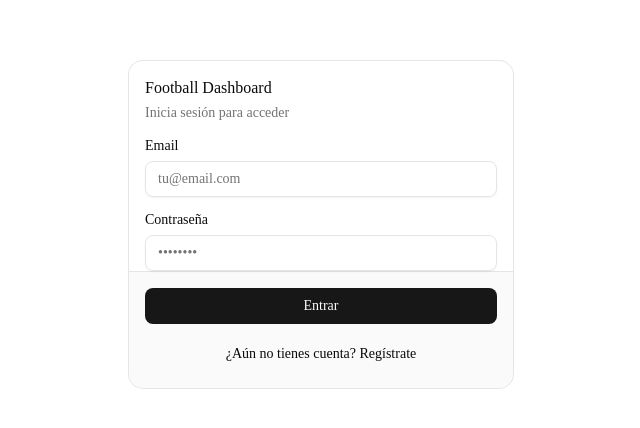
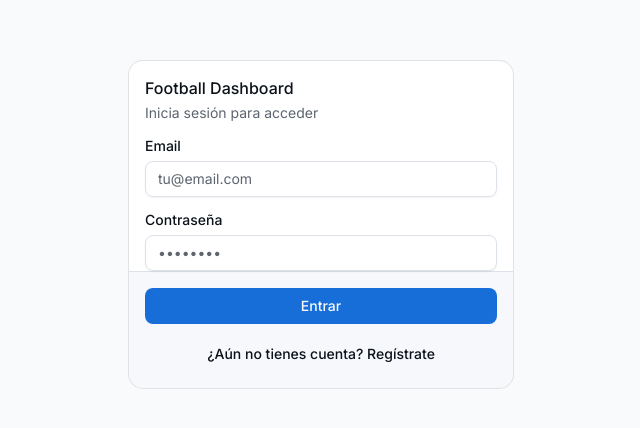
Before and after one commit to mrprocsorare/dashboard-laliga, a Next.js app: page /login in a window 1280 px wide. Shown: the part 176-604 px from the top of the page, without its empty margins (319-959 px from the left). Built offline with nearby package versions, Linux system fonts and the light colour scheme.

Commit message:
UX: enlaces a fuentes en desglose + rediseño tipografico (Inter) y paleta

```diff
--- a/app/globals.css
+++ b/app/globals.css
@@ -7,9 +7,9 @@
 @theme inline {
   --color-background: var(--background);
   --color-foreground: var(--foreground);
-  --font-sans: var(--font-sans);
-  --font-mono: var(--font-geist-mono);
-  --font-heading: var(--font-sans);
+  --font-sans: var(--font-sans), ui-sans-serif, system-ui, sans-serif;
+  --font-mono: ui-monospace, "SF Mono", "Cascadia Code", Menlo, monospace;
+  --font-heading: var(--font-sans), ui-sans-serif, system-ui, sans-serif;
   --color-sidebar-ring: var(--sidebar-ring);
   --color-sidebar-border: var(--sidebar-border);
   --color-sidebar-accent-foreground: var(--sidebar-accent-foreground);
@@ -49,24 +49,24 @@
 }
 
 :root {
-  --background: oklch(1 0 0);
-  --foreground: oklch(0.145 0 0);
+  --background: oklch(0.985 0.003 250);
+  --foreground: oklch(0.18 0.02 256);
   --card: oklch(1 0 0);
-  --card-foreground: oklch(0.145 0 0);
+  --card-foreground: oklch(0.18 0.02 256);
   --popover: oklch(1 0 0);
-  --popover-foreground: oklch(0.145 0 0);
-  --primary: oklch(0.205 0 0);
+  --popover-foreground: oklch(0.18 0.02 256);
+  --primary: oklch(0.55 0.18 257);
   --primary-foreground: oklch(0.985 0 0);
-  --secondary: oklch(0.97 0 0);
-  --secondary-foreground: oklch(0.205 0 0);
-  --muted: oklch(0.97 0 0);
-  --muted-foreground: oklch(0.556 0 0);
-  --accent: oklch(0.97 0 0);
-  --accent-foreground: oklch(0.205 0 0);
+  --secondary: oklch(0.96 0.01 250);
+  --secondary-foreground: oklch(0.25 0.03 256);
+  --muted: oklch(0.96 0.01 250);
+  --muted-foreground: oklch(0.5 0.02 256);
+  --accent: oklch(0.95 0.02 250);
+  --accent-foreground: oklch(0.3 0.05 257);
   --destructive: oklch(0.577 0.245 27.325);
-  --border: oklch(0.922 0 0);
-  --input: oklch(0.922 0 0);
-  --ring: oklch(0.708 0 0);
+  --border: oklch(0.91 0.01 250);
+  --input: oklch(0.91 0.01 250);
+  --ring: oklch(0.55 0.18 257);
   --chart-1: oklch(0.87 0 0);
   --chart-2: oklch(0.556 0 0);
   --chart-3: oklch(0.439 0 0);
@@ -84,37 +84,37 @@
 }
 
 .dark {
-  --background: oklch(0.145 0 0);
-  --foreground: oklch(0.985 0 0);
-  --card: oklch(0.205 0 0);
-  --card-foreground: oklch(0.985 0 0);
-  --popover: oklch(0.205 0 0);
-  --popover-foreground: oklch(0.985 0 0);
-  --primary: oklch(0.922 0 0);
-  --primary-foreground: oklch(0.205 0 0);
-  --secondary: oklch(0.269 0 0);
-  --secondary-foreground: oklch(0.985 0 0);
-  --muted: oklch(0.269 0 0);
-  --muted-foreground: oklch(0.708 0 0);
-  --accent: oklch(0.269 0 0);
-  --accent-foreground: oklch(0.985 0 0);
+  --background: oklch(0.16 0.015 257);
+  --foreground: oklch(0.97 0.01 250);
+  --card: oklch(0.21 0.02 257);
+  --card-foreground: oklch(0.97 0.01 250);
+  --popover: oklch(0.21 0.02 257);
+  --popover-foreground: oklch(0.97 0.01 250);
+  --primary: oklch(0.65 0.17 257);
+  --primary-foreground: oklch(0.13 0.02 257);
+  --secondary: oklch(0.27 0.02 257);
+  --secondary-foreground: oklch(0.97 0.01 250);
+  --muted: oklch(0.24 0.015 257);
+  --muted-foreground: oklch(0.72 0.02 256);
+  --accent: oklch(0.28 0.03 257);
+  --accent-foreground: oklch(0.97 0.01 250);
   --destructive: oklch(0.704 0.191 22.216);
-  --border: oklch(1 0 0 / 10%);
-  --input: oklch(1 0 0 / 15%);
-  --ring: oklch(0.556 0 0);
+  --border: oklch(1 0 0 / 12%);
+  --input: oklch(1 0 0 / 16%);
+  --ring: oklch(0.65 0.17 257);
   --chart-1: oklch(0.87 0 0);
   --chart-2: oklch(0.556 0 0);
   --chart-3: oklch(0.439 0 0);
   --chart-4: oklch(0.371 0 0);
   --chart-5: oklch(0.269 0 0);
-  --sidebar: oklch(0.205 0 0);
-  --sidebar-foreground: oklch(0.985 0 0);
-  --sidebar-primary: oklch(0.488 0.243 264.376);
-  --sidebar-primary-foreground: oklch(0.985 0 0);
-  --sidebar-accent: oklch(0.269 0 0);
-  --sidebar-accent-foreground: oklch(0.985 0 0);
-  --sidebar-border: oklch(1 0 0 / 10%);
-  --sidebar-ring: oklch(0.556 0 0);
+  --sidebar: oklch(0.21 0.02 257);
+  --sidebar-foreground: oklch(0.97 0.01 250);
+  --sidebar-primary: oklch(0.65 0.17 257);
+  --sidebar-primary-foreground: oklch(0.13 0.02 257);
+  --sidebar-accent: oklch(0.28 0.03 257);
+  --sidebar-accent-foreground: oklch(0.97 0.01 250);
+  --sidebar-border: oklch(1 0 0 / 12%);
+  --sidebar-ring: oklch(0.65 0.17 257);
 }
 
 @layer base {
--- a/app/layout.tsx
+++ b/app/layout.tsx
@@ -1,16 +1,12 @@
 import type { Metadata } from "next";
 import type { ReactNode } from "react";
-import { Geist, Geist_Mono } from "next/font/google";
+import { Inter } from "next/font/google";
 import "./globals.css";
 
-const geistSans = Geist({
-  variable: "--font-geist-sans",
+const inter = Inter({
+  variable: "--font-sans",
   subsets: ["latin"],
-});
-
-const geistMono = Geist_Mono({
-  variable: "--font-geist-mono",
-  subsets: ["latin"],
+  display: "swap",
 });
 
 export const metadata: Metadata = {
@@ -20,11 +16,10 @@ export const metadata: Metadata = {
 
 export default function RootLayout({ children }: { children: ReactNode }) {
   return (
-    <html
-      lang="es"
-      className={`${geistSans.variable} ${geistMono.variable} h-full antialiased`}
-    >
-      <body className="min-h-full flex flex-col">{children}</body>
+    <html lang="es" className={`${inter.variable} h-full antialiased`}>
+      <body className="min-h-full flex flex-col bg-background text-foreground">
+        {children}
+      </body>
     </html>
   );
 }
--- a/app/team/[slug]/page.tsx
+++ b/app/team/[slug]/page.tsx
@@ -27,6 +27,7 @@ import {
 import {
   deriveFormation,
   getAllTeamsForNav,
+  getSourceMap,
   getTeamData,
   selectXI,
   type PlayerWithConsensus,
@@ -59,17 +60,19 @@ export default async function TeamPage({
   } = await supabase.auth.getUser();
   if (!user) redirect("/login");
 
-  const [data, allTeams] = await Promise.all([
+  const [data, allTeams, sourceMap] = await Promise.all([
     getTeamData(slug),
     getAllTeamsForNav(),
+    getSourceMap(),
   ]);
-
   if (!data) notFound();
 
   const { team, players, events, teamConsensus } = data;
   const withConsensus = players.filter((p) => p.consensus);
   const xi = selectXI(players);
   const formation = xi.length > 0 ? deriveFormation(xi) : null;
+  const xiIds = new Set(xi.map((x) => x.id));
+  const bench = withConsensus.filter((p) => !xiIds.has(p.id));
   const sortedEvents = [...events].sort(
     (a, b) =>
       SEVERITY_RANK[b.severity] - SEVERITY_RANK[a.severity] ||
@@ -82,9 +85,9 @@ export default async function TeamPage({
         <TeamNav teams={allTeams} currentSlug={slug} />
 
         <div className="flex flex-wrap items-center gap-3">
-          <h1 className="text-2xl font-bold">{team.name}</h1>
+          <h1 className="text-2xl font-bold tracking-tight">{team.name}</h1>
           {formation ? (
-            <span className="rounded-md border px-2 py-0.5 text-sm font-medium">
+            <span className="rounded-md border bg-muted px-2 py-0.5 text-sm font-medium tabular-nums">
               {formation}
             </span>
           ) : null}
@@ -111,7 +114,14 @@ export default async function TeamPage({
           Once más probable ({xi.length})
         </h2>
         {xi.length > 0 ? (
+          <div className="grid gap-6 lg:grid-cols-[minmax(0,28rem)_1fr] lg:items-start">
             <Pitch xi={xi} />
+            <Card>
+              <CardContent>
+                <PlayersTable players={xi} sourceMap={sourceMap} />
+              </CardContent>
+            </Card>
+          </div>
         ) : (
           <Card>
             <CardContent className="py-8 text-center text-sm text-muted-foreground">
@@ -121,14 +131,14 @@ export default async function TeamPage({
         )}
       </section>
 
-      {withConsensus.length > 0 ? (
+      {bench.length > 0 ? (
         <section className="space-y-3">
           <h2 className="text-xs font-medium uppercase tracking-wider text-muted-foreground">
-            Detalle por fuente ({withConsensus.length})
+            Otras previsiones ({bench.length})
           </h2>
           <Card>
             <CardContent>
-              <PlayersTable players={withConsensus} />
+              <PlayersTable players={bench} sourceMap={sourceMap} />
             </CardContent>
           </Card>
         </section>
@@ -165,7 +175,13 @@ export default async function TeamPage({
   );
 }
 
-function PlayersTable({ players }: { players: PlayerWithConsensus[] }) {
+function PlayersTable({
+  players,
+  sourceMap,
+}: {
+  players: PlayerWithConsensus[];
+  sourceMap: Map<string, { name: string; baseUrl: string }>;
+}) {
   return (
     <Table>
       <TableHeader>
@@ -204,18 +220,40 @@ function PlayersTable({ players }: { players: PlayerWithConsensus[] }) {
               </TableCell>
               <TableCell className="whitespace-normal">
                 <span className="flex flex-wrap gap-x-3 gap-y-1">
-                  {c.agreement.map((a) => (
+                  {c.agreement.map((a) => {
+                    const src = sourceMap.get(a.source);
+                    const label = src?.name ?? a.source;
+                    const probLabel = a.probability > 0 ? `${a.probability}%` : "—";
+                    if (src) {
+                        return (
+                        <a
+                          key={a.source}
+                          href={src.baseUrl}
+                          target="_blank"
+                          rel="noopener noreferrer"
+                          className="text-xs tabular-nums text-muted-foreground underline-offset-2 hover:text-foreground hover:underline"
+                          title={`Ver ${src.name} (actualizado ${formatDateTime(a.fetched_at)})`}
+                        >
+                          {label}{" "}
+                          <span className="font-medium text-foreground">
+                            {probLabel}
+                          </span>
+                        </a>
+                      );
+                    }
+                    return (
                       <span
                         key={a.source}
                         className="text-xs tabular-nums text-muted-foreground"
-                      title={`Actualizado ${formatDateTime(a.fetched_at)}`}
+                        title={formatDateTime(a.fetched_at)}
                       >
                         {a.source}{" "}
                         <span className="font-medium text-foreground">
-                        {a.probability}%
+                          {probLabel}
                         </span>
                       </span>
-                  ))}
+                    );
+                  })}
                 </span>
               </TableCell>
             </TableRow>
--- a/components/dashboard/pitch.tsx
+++ b/components/dashboard/pitch.tsx
@@ -1,45 +1,35 @@
 import { PlayerAvatar } from "@/components/dashboard/player-avatar";
 import { cn } from "@/lib/utils";
-import type { PlayerWithConsensus } from "@/lib/data";
+import type { XIPlayer } from "@/lib/data";
 
 /**
  * Campo de fútbol con el once de consenso.
  * Disposición vertical (atacando hacia arriba): DEL arriba, MED, DEF, POR abajo.
- * Las líneas blancas y la paleta verde oscura buscan un look moderno y
- * sobrio, sin estridencias.
+ * Cada jugador se coloca según `formationPosition` (asignada por selectXI).
+ * Paleta verde oscura, limpia y sobria.
  */
 
 interface PitchRow {
   label: string;
-  players: PlayerWithConsensus[];
+  players: XIPlayer[];
 }
 
-export function Pitch({ xi }: { xi: PlayerWithConsensus[] }) {
+export function Pitch({ xi }: { xi: XIPlayer[] }) {
   if (xi.length === 0) return null;
 
-  const groups = {
-    DEL: xi.filter((p) => p.position === "DEL"),
-    MED: xi.filter((p) => p.position === "MED"),
-    DEF: xi.filter((p) => p.position === "DEF"),
-    POR: xi.filter((p) => p.position === "POR"),
-    UNK: xi.filter((p) => p.position === null),
-  };
-
-  // Las jugadores sin posición van al centro del campo.
   const rows: PitchRow[] = [
-    { label: "DEL", players: groups.DEL },
-    { label: "MED", players: [...groups.MED, ...groups.UNK] },
-    { label: "DEF", players: groups.DEF },
-    { label: "POR", players: groups.POR },
+    { label: "DEL", players: xi.filter((p) => p.formationPosition === "DEL") },
+    { label: "MED", players: xi.filter((p) => p.formationPosition === "MED") },
+    { label: "DEF", players: xi.filter((p) => p.formationPosition === "DEF") },
+    { label: "POR", players: xi.filter((p) => p.formationPosition === "POR") },
   ].filter((r) => r.players.length > 0);
 
   return (
-    <div className="mx-auto aspect-[3/4] w-full max-w-sm select-none overflow-hidden rounded-2xl bg-gradient-to-b from-emerald-800 to-emerald-950 ring-1 ring-white/10 sm:max-w-md">
-      {/* líneas del campo */}
+    <div className="mx-auto aspect-[3/4] w-full max-w-sm select-none overflow-hidden rounded-2xl bg-gradient-to-b from-emerald-800 to-emerald-950 ring-1 ring-emerald-700/40 sm:max-w-md">
       <div className="relative h-full">
-        {/* franjas */}
+        {/* franjas de césped */}
         <div
-          className="absolute inset-0 opacity-[0.04]"
+          className="absolute inset-0 opacity-[0.05]"
           style={{
             backgroundImage:
               "repeating-linear-gradient(0deg, transparent 0%, transparent 12%, white 12%, white 13%, transparent 13%, transparent 25%)",
@@ -48,19 +38,14 @@ export function Pitch({ xi }: { xi: PlayerWithConsensus[] }) {
         {/* línea de medio campo */}
         <div className="absolute inset-x-0 top-1/2 h-px bg-white/15" />
         {/* círculo central */}
-        <div className="absolute left-1/2 top-1/2 size-16 -translate-x-1/2 -translate-y-1/2 rounded-full border border-white/15 sm:size-20" />
-        {/* área superior */}
-        <div className="absolute left-1/2 top-0 h-[16%] w-3/5 -translate-x-1/2 border-x border-b border-white/15" />
-        {/* área inferior */}
-        <div className="absolute bottom-0 left-1/2 h-[16%] w-3/5 -translate-x-1/2 border-x border-t border-white/15" />
+        <div className="absolute left-1/2 top-1/2 size-16 -translate-x-1/2 -translate-y-1/2 rounded-full border border-white/20 sm:size-20" />
+        {/* áreas */}
+        <div className="absolute left-1/2 top-0 h-[16%] w-3/5 -translate-x-1/2 border-x border-b border-white/20" />
+        <div className="absolute bottom-0 left-1/2 h-[16%] w-3/5 -translate-x-1/2 border-x border-t border-white/20" />
 
-        {/* jugadores */}
         <div className="relative flex h-full flex-col justify-around gap-1 px-2 py-3">
           {rows.map((row) => (
-            <div
-              key={row.label}
-              className="flex items-center justify-around"
-            >
+            <div key={row.label} className="flex items-center justify-around">
               {row.players.map((p) => (
                 <PlayerNode key={p.id} player={p} />
               ))}
@@ -72,7 +57,7 @@ export function Pitch({ xi }: { xi: PlayerWithConsensus[] }) {
   );
 }
 
-function PlayerNode({ player }: { player: PlayerWithConsensus }) {
+function PlayerNode({ player }: { player: XIPlayer }) {
   const pct = player.consensus!.probability_pct;
   const ringColor =
     pct >= 80
```
Lines whose indentation alone changed are shown as unchanged.
